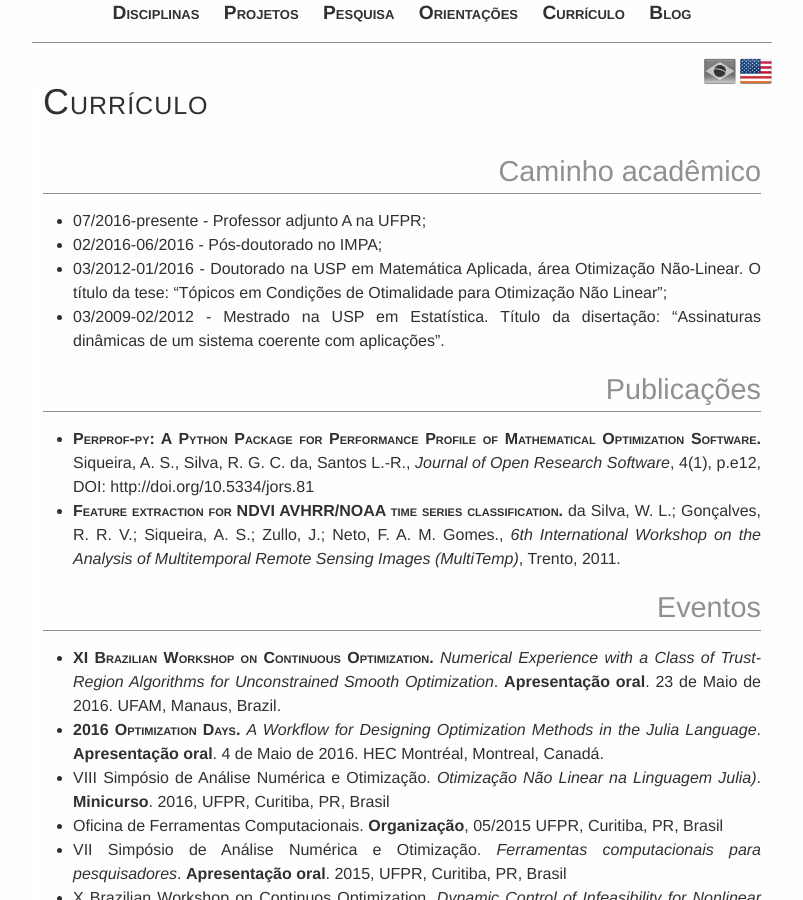
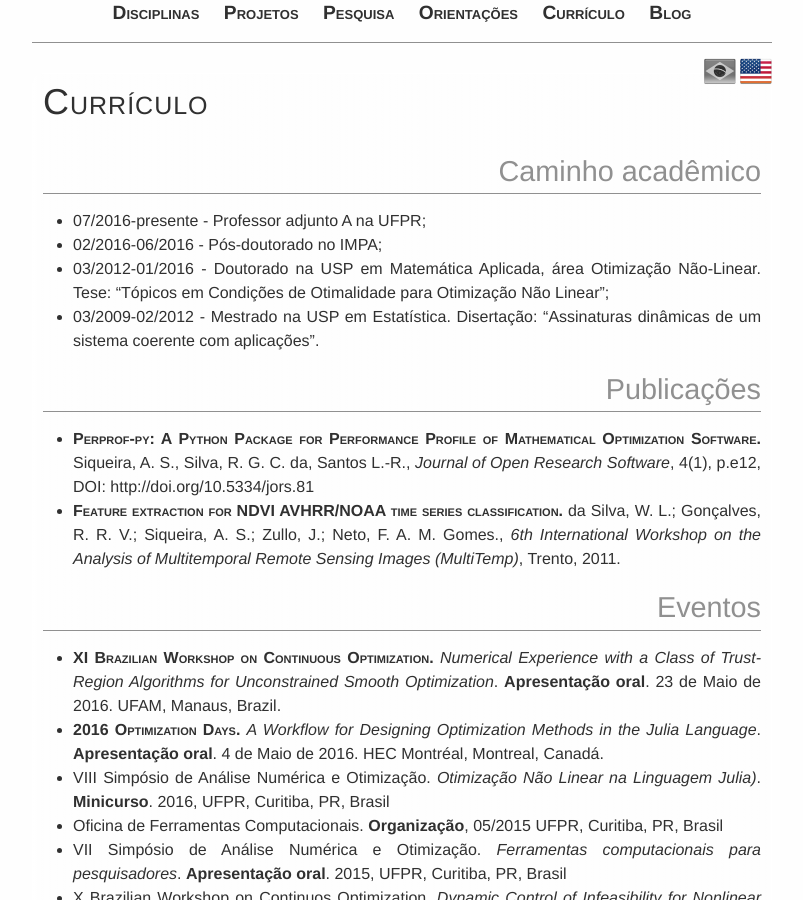
Before and after one commit to abelsiqueira/abelsiqueira.github.io-old, a Jekyll site: the page built from curriculum.br.md, in a window 1280 px wide and 900 px high, scrolled down 319 px. Shown: the whole window, without its empty margins (238-1041 px from the left). Built offline with Jekyll 4.4.1, drawn with Linux system fonts in a browser that asks for light colours.

Commit message:
Update curriculum.br.md

```diff
--- a/curriculum.br.md
+++ b/curriculum.br.md
@@ -12,10 +12,11 @@
   - 07/2016-presente - Professor adjunto A na UFPR;
   - 02/2016-06/2016 - Pós-doutorado no IMPA;
   - 03/2012-01/2016 - Doutorado na USP em Matemática Aplicada,
-    área Otimização Não-Linear. O título da tese:
+    área Otimização Não-Linear.
+    Tese:
     "Tópicos em Condições de Otimalidade para Otimização Não Linear";
-  - 03/2009-02/2012 - Mestrado na USP em Estatística. Título da disertação:
-    "Assinaturas dinâmicas de um sistema coerente com aplicações".
+  - 03/2009-02/2012 - Mestrado na USP em Estatística.
+  Disertação: "Assinaturas dinâmicas de um sistema coerente com aplicações".
 
 # Publicações
 
```
